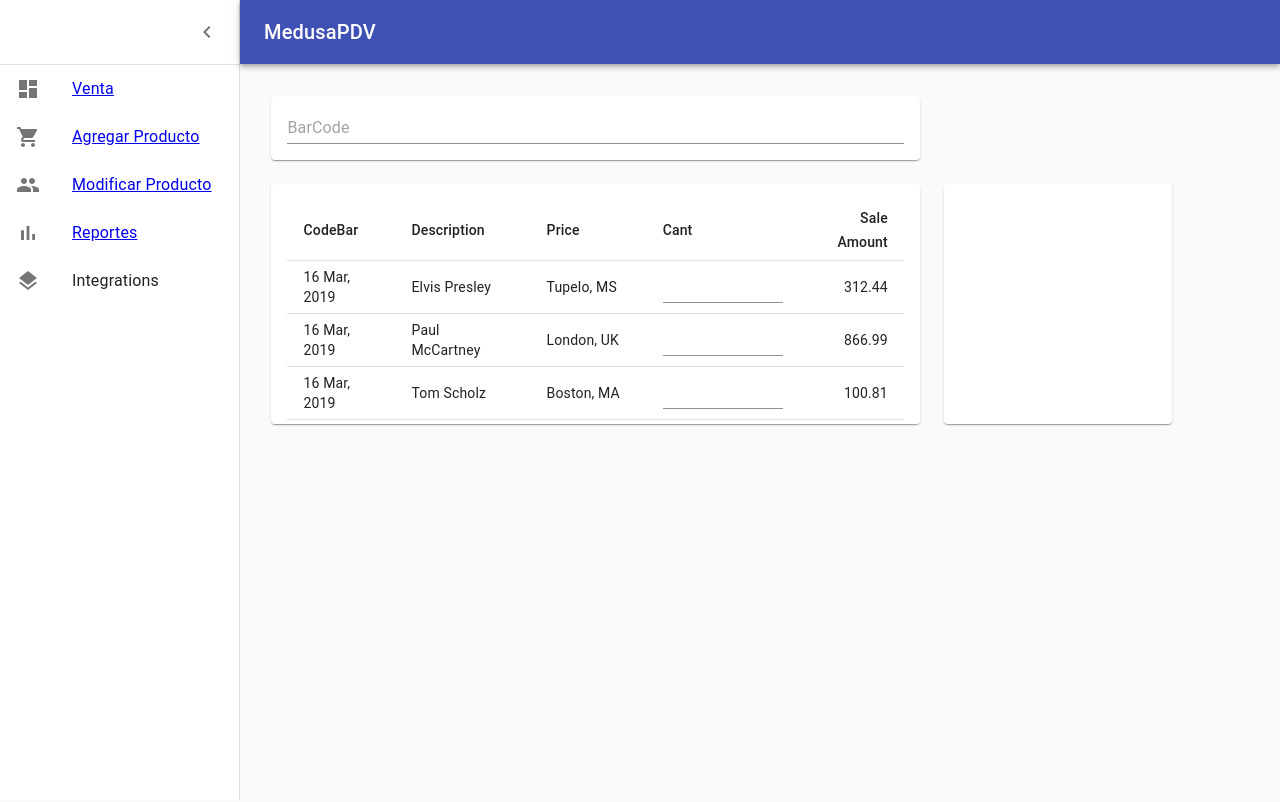
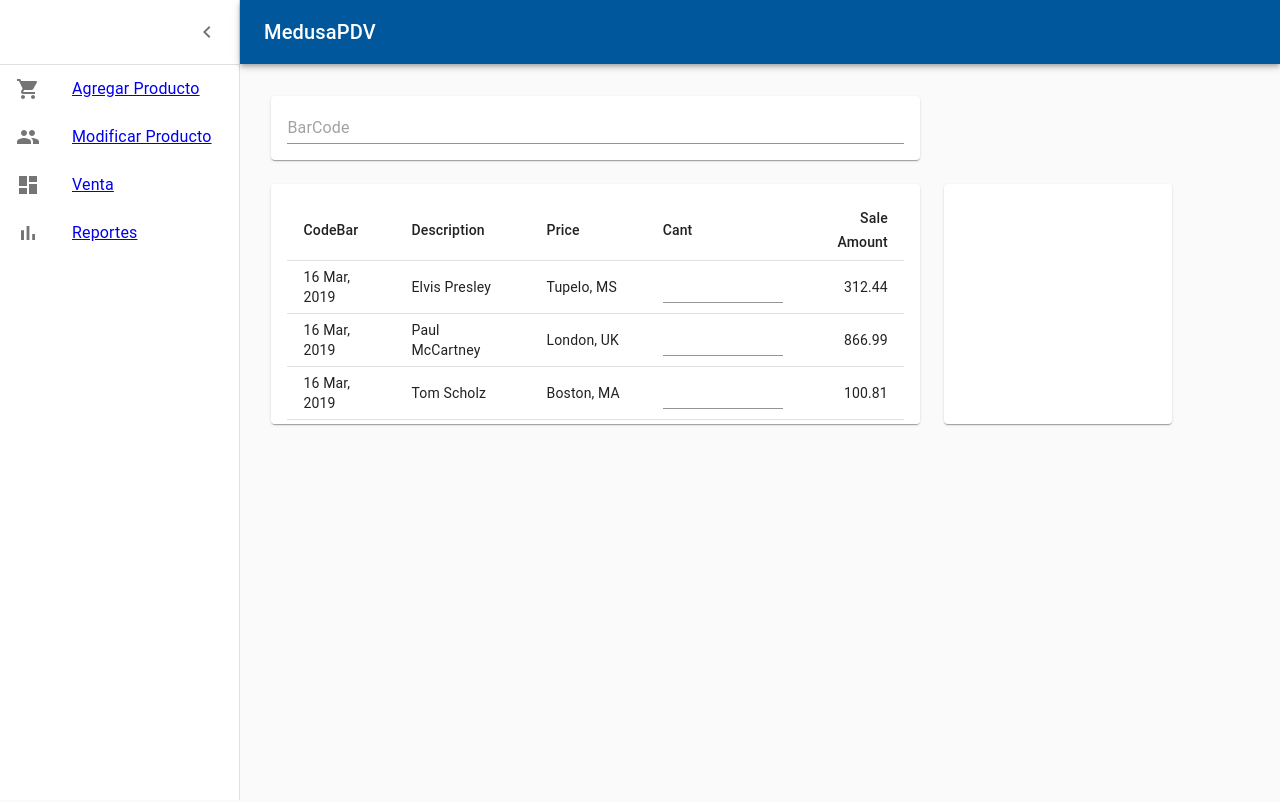
Before and after one commit to mkfuentes/medusa, a React (Create React App) app: page /sell in a window 1280 px wide. Shown: the top 802 px of the page. Built offline with nearby package versions, Linux system fonts and the light colour scheme; the HTML template or start-up script is replaced by a standard one.

Commit message:
cambios en menu

```diff
--- a/src/App.js
+++ b/src/App.js
@@ -4,15 +4,11 @@ import Add from "./views/Add";
 import Edit from "./views/Edit";
 import Resumen from "./views/Resumen";
 import { BrowserRouter, Switch, Route } from "react-router-dom";
-import ListItem from './components/ListItem'
-import Dashboard from './components/DashBoard'
 
 function App() {
   return (
     <BrowserRouter>
       <div className="App">
-        <Dashboard />
-        <ListItem />
         <Switch>
           <Route path="/" component={Resumen} exact />
           <Route path="/add" component={Add} exact />
--- a/src/components/DashBoard.jsx
+++ b/src/components/DashBoard.jsx
@@ -6,7 +6,6 @@ import Drawer from "@material-ui/core/Drawer";
 import Box from "@material-ui/core/Box";
 import AppBar from "@material-ui/core/AppBar";
 import Toolbar from "@material-ui/core/Toolbar";
-
 import Typography from "@material-ui/core/Typography";
 import Divider from "@material-ui/core/Divider";
 import IconButton from "@material-ui/core/IconButton";
@@ -14,7 +13,6 @@ import Link from "@material-ui/core/Link";
 import MenuIcon from "@material-ui/icons/Menu";
 import ChevronLeftIcon from "@material-ui/icons/ChevronLeft";
 import ListItems from "./ListItem";
-import Sell from "../views/Sell";
 
 // function Copyright() {
 //   return (
@@ -126,6 +124,7 @@ export default function Dashboard() {
       <CssBaseline />
       <AppBar
         position="absolute"
+        style={{ backgroundColor: "#01579b" }}
         className={clsx(classes.appBar, open && classes.appBarShift)}
       >
         <Toolbar color="inherit" className={classes.toolbar}>
@@ -167,7 +166,6 @@ export default function Dashboard() {
         <Divider />
         <ListItems />
       </Drawer>
-      <Sell />
       {/* <Box pt={4}>
             <Copyright />
           </Box> */}
--- a/src/components/ListItem.jsx
+++ b/src/components/ListItem.jsx
@@ -12,14 +12,6 @@ import { Link } from "react-router-dom";
 function ListItems() {
   return (
     <div>
-      <ListItem button>
-        <ListItemIcon>
-          <DashboardIcon />
-        </ListItemIcon>
-        <Link to="/sell">
-          <ListItemText primary="Venta" />
-        </Link>
-      </ListItem>
       <ListItem button>
         <ListItemIcon>
           <ShoppingCartIcon />
@@ -38,18 +30,20 @@ function ListItems() {
       </ListItem>
       <ListItem button>
         <ListItemIcon>
+          <DashboardIcon />
+        </ListItemIcon>
+        <Link to="/sell">
+          <ListItemText primary="Venta" />
+        </Link>
+      </ListItem>
+      <ListItem button>
+        <ListItemIcon>
           <BarChartIcon />
         </ListItemIcon>
         <Link to="/">
           <ListItemText primary="Reportes" />
         </Link>
       </ListItem>
-      <ListItem button>
-        <ListItemIcon>
-          <LayersIcon />
-        </ListItemIcon>
-        <ListItemText primary="Integrations" />
-      </ListItem>
     </div>
   );
 }
--- a/src/views/Sell.jsx
+++ b/src/views/Sell.jsx
@@ -7,6 +7,7 @@ import Grid from "@material-ui/core/Grid";
 import Paper from "@material-ui/core/Paper";
 import Input from "@material-ui/core/Input";
 import Orders from "../components/Orders";
+import Dashboard from "../components/DashBoard";
 
 const drawerWidth = 240;
 const useStyles = makeStyles(theme => ({
@@ -76,6 +77,7 @@ export default function Sell() {
 
   return (
     <div className={classes.root}>
+      <Dashboard />
       <CssBaseline />>
       <main className={classes.content}>
         <div className={classes.appBarSpacer} />
```
